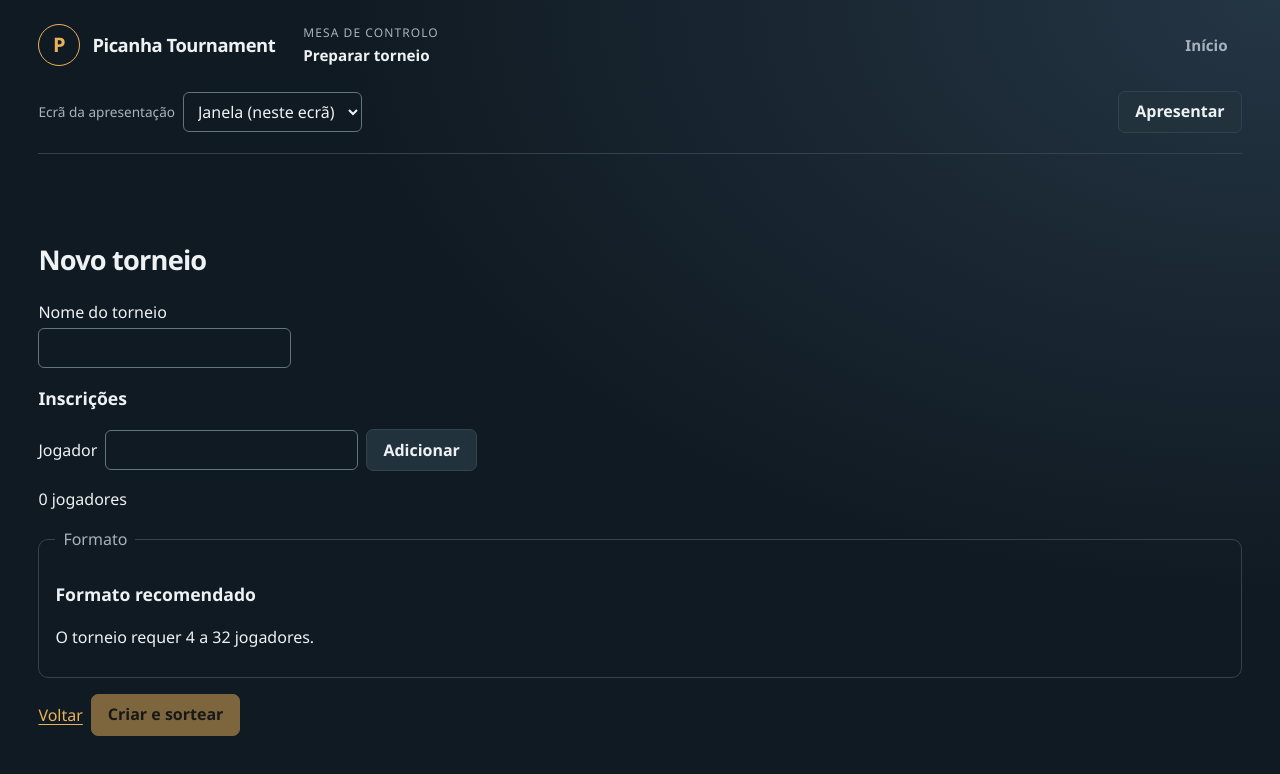
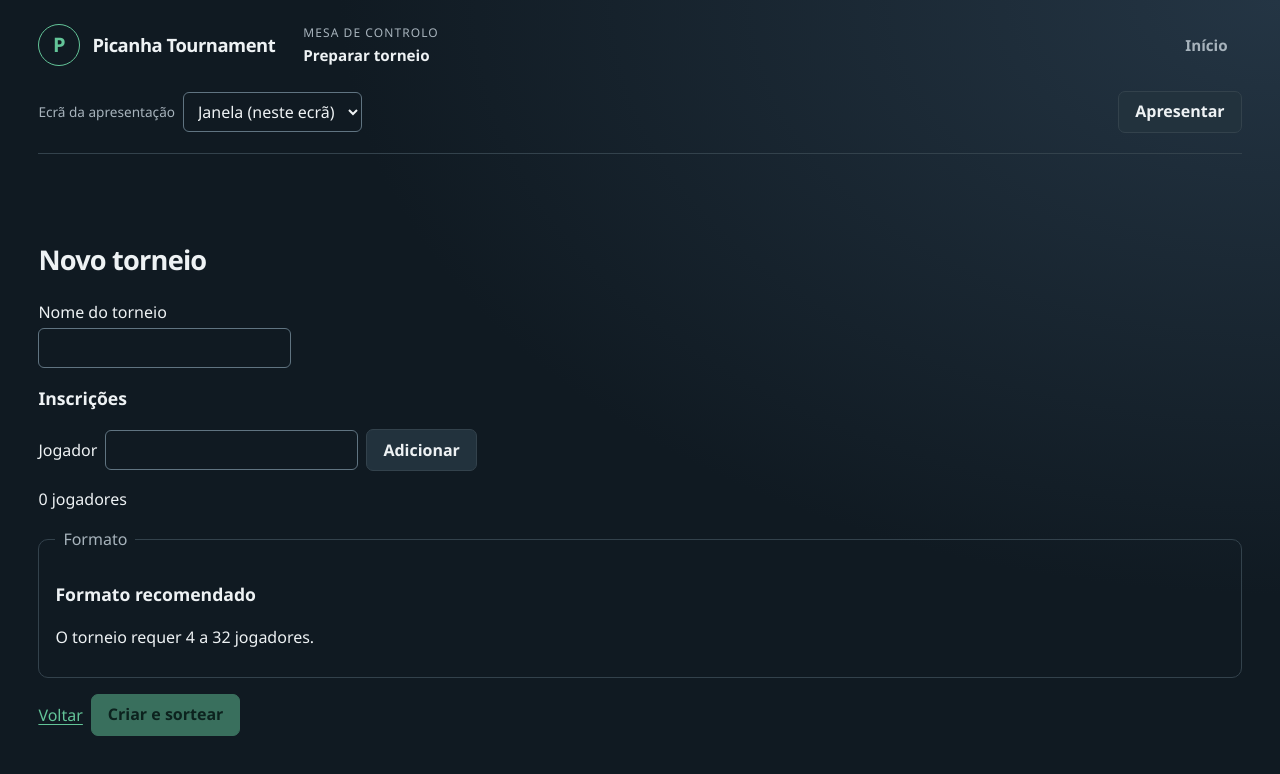
Before and after one commit to RuiAAPereira/picanha-tournament, a React (Vite) app: page / in a window 1280 px wide. Both pictures are taken after a click on the button "Novo torneio". Shown: the top 774 px of the page. Built offline with nearby package versions, Linux system fonts and the light colour scheme.

Commit message:
fix: reserve gold for tournament progression

```diff
--- a/src/app/app.css
+++ b/src/app/app.css
@@ -6,16 +6,19 @@
   --surface: #19252e;
   --surface-raised: #22323d;
   --page: #101a22;
-  --accent: #eab15b;
-  --accent-hover: #f5c478;
-  --accent-ink: #20170b;
+  --interaction: #63c498;
+  --interaction-hover: #85dab3;
+  --interaction-ink: #092a1b;
+  --progression: #eab15b;
+  --progression-highlight: #f5c478;
+  --accent: var(--interaction);
   --danger: #ff9393;
   --danger-solid: #a62e38;
   --success: #91dab1;
   --warning-bg: #362c1d;
   --error-bg: #3b2029;
   --info-bg: #20333f;
-  --focus: #f5c478;
+  --focus: var(--interaction-hover);
   --radius: 10px;
   color-scheme: dark;
   font-family: 'Segoe UI', system-ui, sans-serif;
@@ -45,9 +48,9 @@
   place-items: center;
   width: 40px;
   height: 40px;
-  border: 1px solid var(--accent);
+  border: 1px solid var(--interaction);
   border-radius: 50%;
-  color: var(--accent);
+  color: var(--interaction);
   font-size: 1.25rem;
   font-weight: 800;
 }
@@ -65,7 +68,7 @@
   text-decoration: none;
 }
 .operator .primary-navigation a:hover { background: var(--surface); color: var(--text); }
-.operator .primary-navigation .is-active { background: var(--surface-raised); color: var(--accent); }
+.operator .primary-navigation .is-active { background: var(--surface-raised); color: var(--interaction); }
 .operator .operator-utilities { flex-basis: 100%; margin: 0; padding-top: 4px; }
 .operator .operator-utilities .inline { flex-wrap: wrap; margin-right: auto; }
 .operator .operator-utilities label { color: var(--muted); font-size: 0.85rem; }
@@ -85,13 +88,13 @@
 }
 .operator .save-status::before { content: ''; width: 6px; height: 6px; border-radius: 50%; background: currentColor; }
 .operator .save-status--saved { color: var(--success); }
-.operator .save-status--saving { color: var(--accent); }
+.operator .save-status--saving { color: var(--interaction); }
 .operator .save-status--error { color: var(--danger); }
 
 .operator .actions { display: flex; flex-wrap: wrap; align-items: center; gap: 8px; margin: 16px 0; }
 .operator .actions.operator-utilities { margin: 0; }
 .operator .inline { display: flex; align-items: center; gap: 8px; }
-.operator a { color: var(--accent); text-underline-offset: 3px; }
+.operator a { color: var(--interaction); text-underline-offset: 3px; }
 .operator button, .operator .button {
   display: inline-block;
   box-sizing: border-box;
@@ -110,8 +113,8 @@
 }
 .operator button:hover:not(:disabled), .operator .button:hover { background: #2c404e; border-color: #607481; }
 .operator button:disabled { opacity: 0.5; cursor: not-allowed; }
-.operator .primary { background: var(--accent); border-color: var(--accent); color: var(--accent-ink); }
-.operator .primary:hover:not(:disabled) { background: var(--accent-hover); border-color: var(--accent-hover); }
+.operator .primary { background: var(--interaction); border-color: var(--interaction); color: var(--interaction-ink); }
+.operator .primary:hover:not(:disabled) { background: var(--interaction-hover); border-color: var(--interaction-hover); }
 .operator .quiet { background: transparent; color: var(--muted); }
 .operator .danger { background: var(--danger-solid); border-color: var(--danger-solid); color: #fff; }
 .operator .danger:hover:not(:disabled) { background: #be3944; border-color: #be3944; }
@@ -127,7 +130,7 @@
   color: var(--text);
   font: inherit;
 }
-.operator input[type='radio'], .operator input[type='checkbox'] { min-height: auto; accent-color: var(--accent); }
+.operator input[type='radio'], .operator input[type='checkbox'] { min-height: auto; accent-color: var(--interaction); }
 .operator input[aria-invalid='true'] { border-color: var(--danger); }
 .operator input::placeholder, .operator textarea::placeholder { color: var(--muted); }
 .operator label { display: block; margin: 12px 0 4px; }
@@ -153,12 +156,13 @@
 .operator caption { text-align: left; color: var(--muted); padding: 8px 0; }
 .operator th, .operator td { text-align: left; padding: 8px; border-bottom: 1px solid var(--line); }
 .operator tbody th { font-weight: 500; }
-.operator .tag { font-size: 0.8rem; background: var(--warning-bg); color: var(--accent-hover); padding: 2px 8px; border-radius: 999px; }
+.operator .tag { font-size: 0.8rem; background: var(--warning-bg); color: var(--text); padding: 2px 8px; border-radius: 999px; }
 .operator .matches { list-style: none; padding: 0; margin: 0; }
 .operator .match { display: flex; flex-wrap: wrap; align-items: center; gap: 8px 12px; padding: 12px 0; border-bottom: 1px solid var(--line); }
 .operator .match .caption, .operator .match .result { color: var(--muted); }
 .operator .match button { margin-left: auto; }
-.operator .champion { font-size: 1.4rem; font-weight: 700; color: var(--accent); }
+.operator .progression { color: var(--progression); }
+.operator .champion { font-size: 1.4rem; font-weight: 700; color: var(--progression-highlight); }
 .operator .modal-backdrop { position: fixed; inset: 0; z-index: 20; background: rgb(0 0 0 / 0.72); display: grid; place-items: center; padding: 16px; overflow-y: auto; }
 .operator .modal { box-sizing: border-box; width: min(100%, 640px); max-height: calc(100dvh - 32px); overflow-y: auto; background: var(--surface); border: 1px solid var(--line); border-radius: var(--radius); padding: 20px 24px; box-shadow: 0 24px 80px rgb(0 0 0 / 0.4); }
 
```
